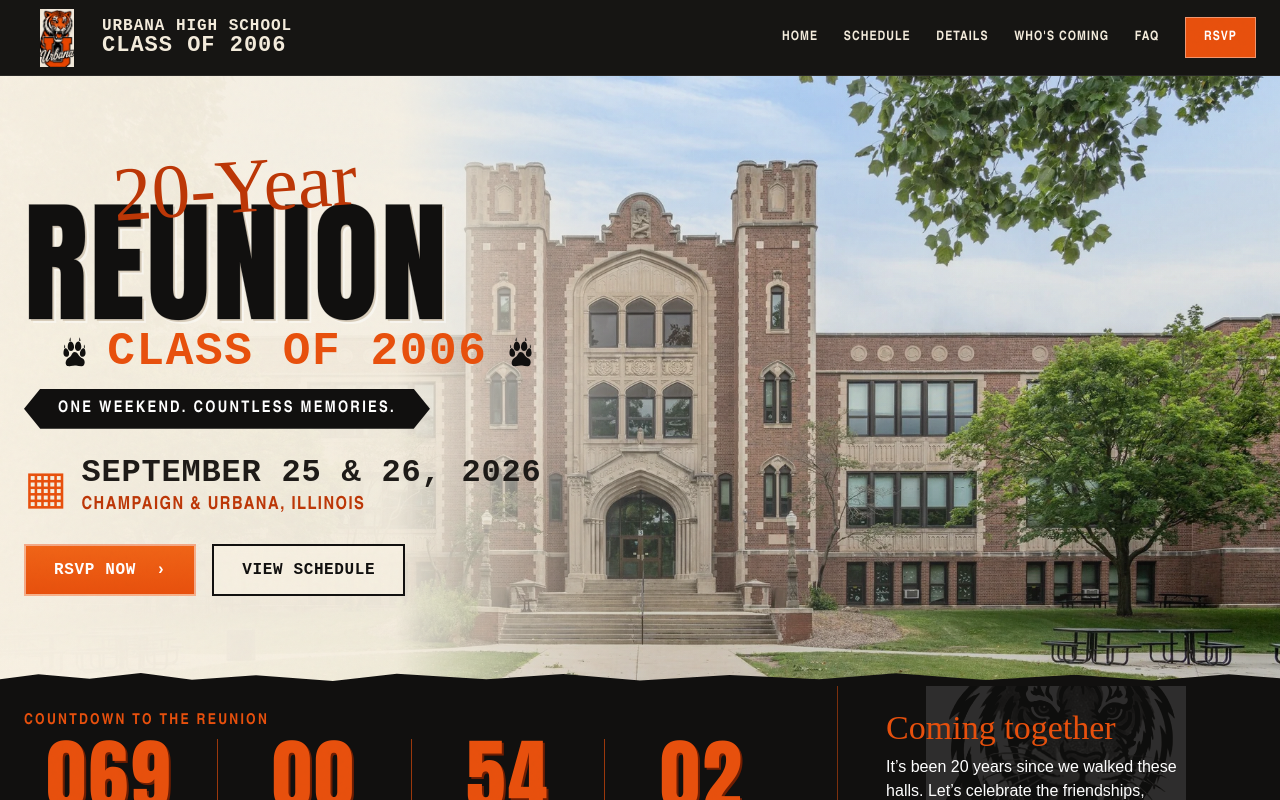
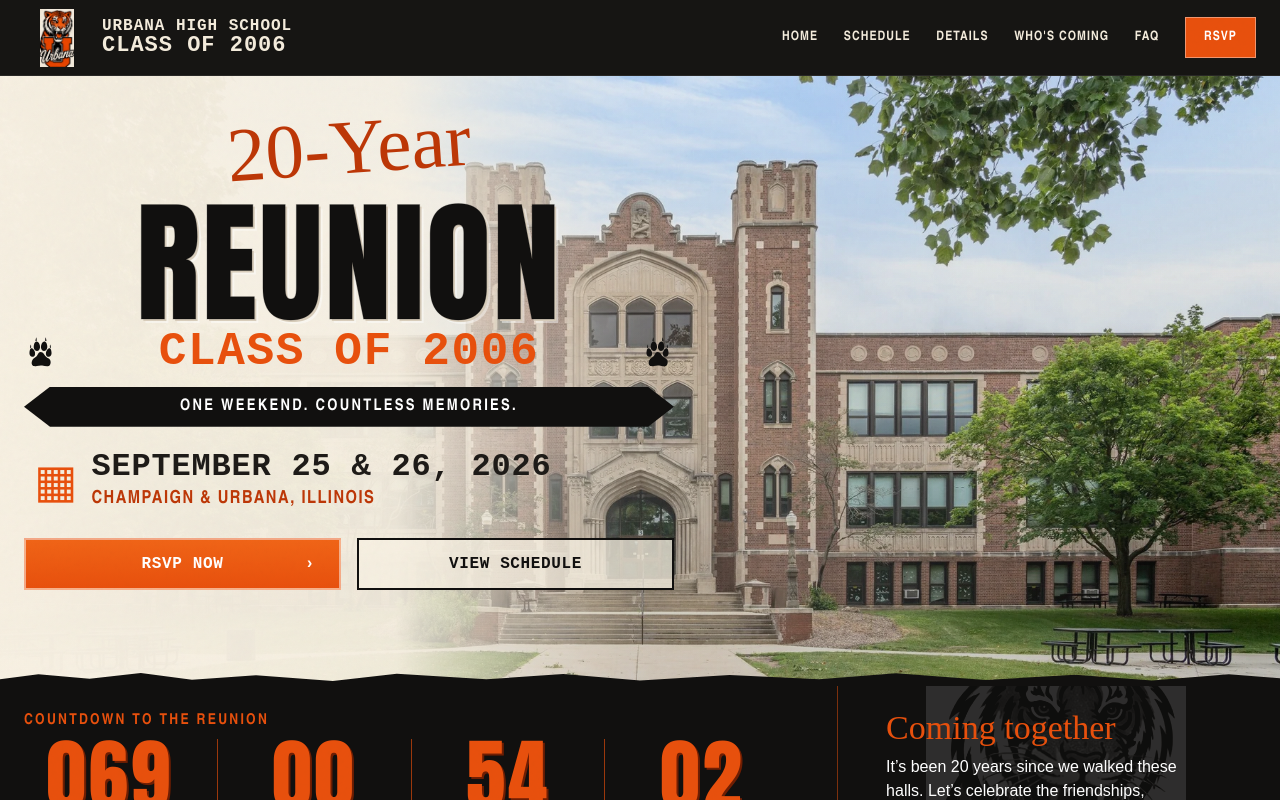
Before and after one commit to urbanahs2006-cmd/UHS-2006-HS-Reunion-, a Next.js app: page / in a window 1280 px wide. Shown: the top 800 px of the page. Built offline with nearby package versions, Linux system fonts and the light colour scheme.

Commit message:
Align desktop hero content

```diff
--- a/app/globals.css
+++ b/app/globals.css
@@ -222,7 +222,15 @@ body::before {
 .footer-inner > p { margin: 0; text-align: right; text-transform: uppercase; font-family: var(--condensed); font-weight: 900; letter-spacing: .06em; }
 
 @media (min-width: 821px) {
-  .hero .script-label { margin-bottom: -8px; transform: translateY(-22px) rotate(-4deg); }
+  .hero__content { --hero-lockup-width: min(650px, 52vw); }
+  .hero .script-label { width: var(--hero-lockup-width); margin: 0 0 -8px; text-align: center; transform: translateY(-30px) rotate(-4deg); }
+  .hero h1 { width: var(--hero-lockup-width); text-align: center; }
+  .hero h2 { justify-content: space-between; width: var(--hero-lockup-width); margin: 12px 0; }
+  .hero__tagline { display: block; box-sizing: border-box; width: var(--hero-lockup-width); text-align: center; }
+  .hero__date { box-sizing: border-box; width: var(--hero-lockup-width); padding-inline: 10px; }
+  .hero__actions { display: grid; grid-template-columns: repeat(2, minmax(0, 1fr)); width: var(--hero-lockup-width); }
+  .hero__actions .button { position: relative; box-sizing: border-box; width: 100%; text-align: center; }
+  .hero__actions .button--orange span { position: absolute; right: 24px; }
 }
 
 @media (max-width: 1120px) {
```
